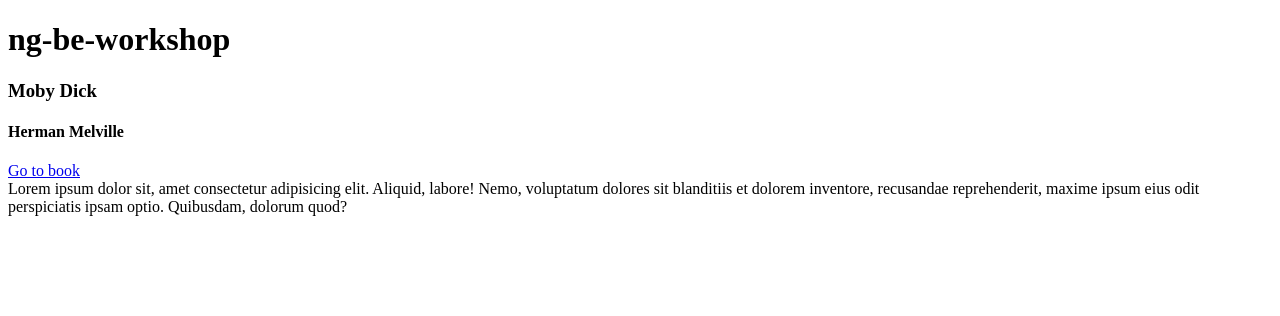
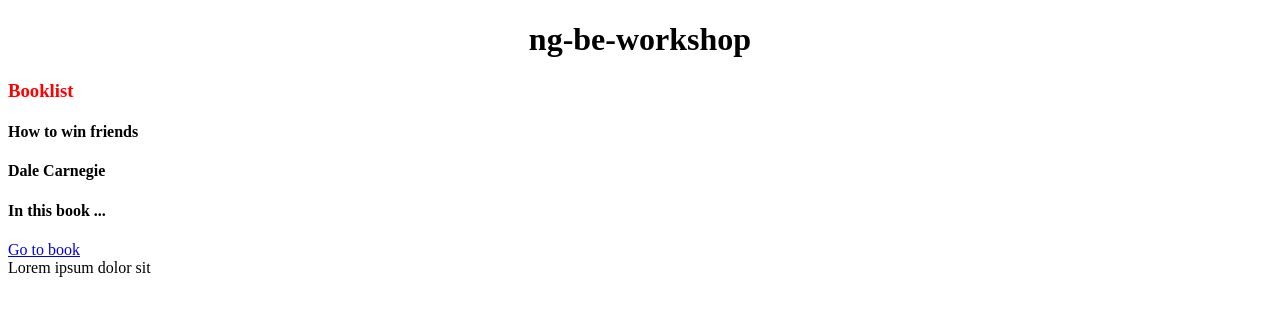
Before and after one commit to TParm/AngularDay, an Angular app in the folder ng-be-workshop/: page / in a window 1280 px wide. Shown: the top 316 px of the page. Built offline with nearby package versions, Linux system fonts and the light colour scheme.

Commit message:
input binding

```diff
--- a/ng-be-workshop/src/app/app.component.html
+++ b/ng-be-workshop/src/app/app.component.html
@@ -1,2 +1,3 @@
-<h1>{{title}}</h1>
-<app-book-card></app-book-card>
+<h1 style="text-align: center;">{{title}}</h1>
+<app-book-card
+  [content]='content'></app-book-card>
--- a/ng-be-workshop/src/app/app.component.ts
+++ b/ng-be-workshop/src/app/app.component.ts
@@ -7,4 +7,10 @@
 })
 export class AppComponent {
   title = 'ng-be-workshop';
+
+  content = {
+    title: 'How to win friends',
+    author: 'Dale Carnegie',
+    abstract: 'In this book ...'
+  };
 }
--- a/ng-be-workshop/src/app/book-card/book-card.component.html
+++ b/ng-be-workshop/src/app/book-card/book-card.component.html
@@ -1,6 +1,8 @@
 <!-- <p>book-card works!</p> -->
-<h3>Moby Dick</h3>
-<h4>Herman Melville</h4>
+<h3 [style.color] = "titlecolor">Booklist</h3>
+<h4>{{ content.title }}</h4>
+<h4>{{ content.author }}</h4>
+<h4>{{ content.abstract }}</h4>
 <a href="www.google.be">Go to book</a>
 <br>
-<a>Lorem ipsum dolor sit, amet consectetur adipisicing elit. Aliquid, labore! Nemo, voluptatum dolores sit blanditiis et dolorem inventore, recusandae reprehenderit, maxime ipsum eius odit perspiciatis ipsam optio. Quibusdam, dolorum quod?</a>
+<a>Lorem ipsum dolor sit</a>
--- a/ng-be-workshop/src/app/book-card/book-card.component.ts
+++ b/ng-be-workshop/src/app/book-card/book-card.component.ts
@@ -1,4 +1,4 @@
-import { Component, OnInit } from '@angular/core';
+import { Component, OnInit, Input } from '@angular/core';
 
 @Component({
   selector: 'app-book-card',
@@ -7,6 +7,9 @@
 })
 export class BookCardComponent implements OnInit {
 
+  @Input() content: any;
+  titlecolor = 'red';
+
   constructor() { }
 
   ngOnInit(): void {
```
